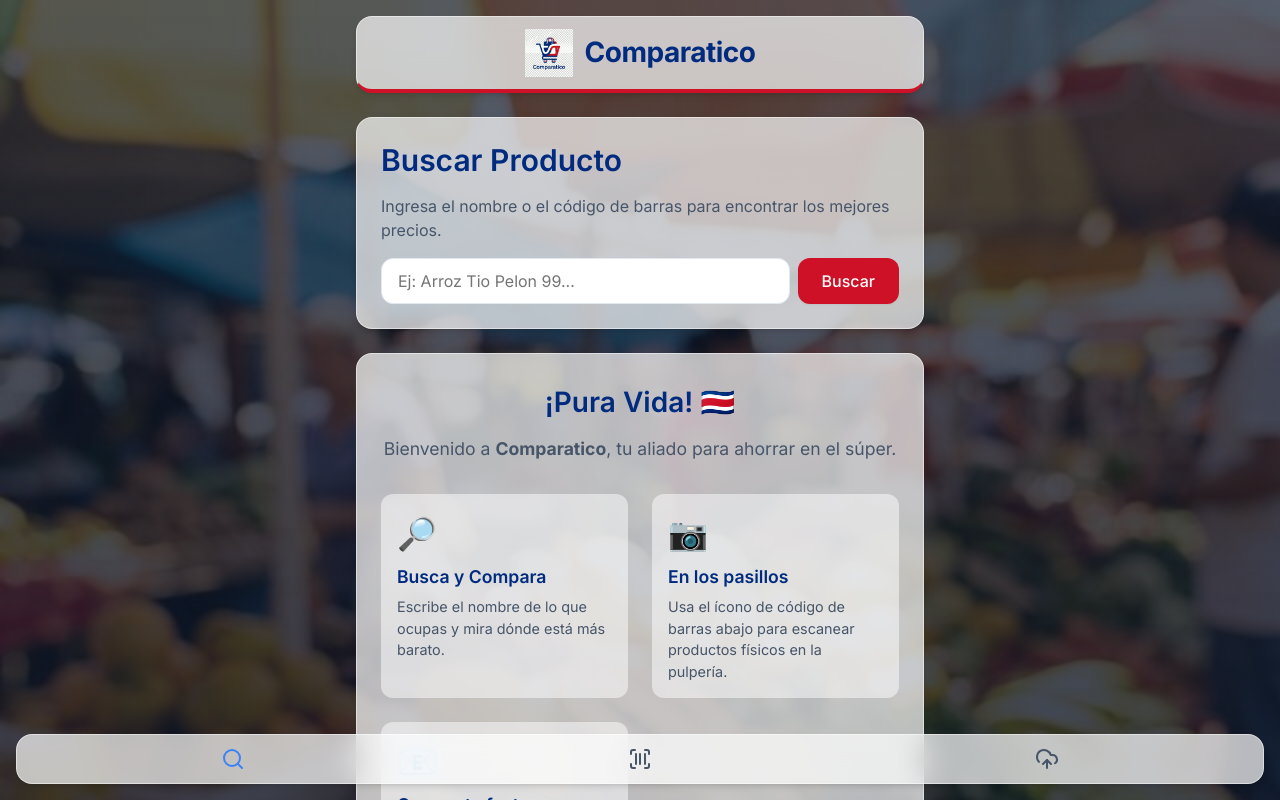
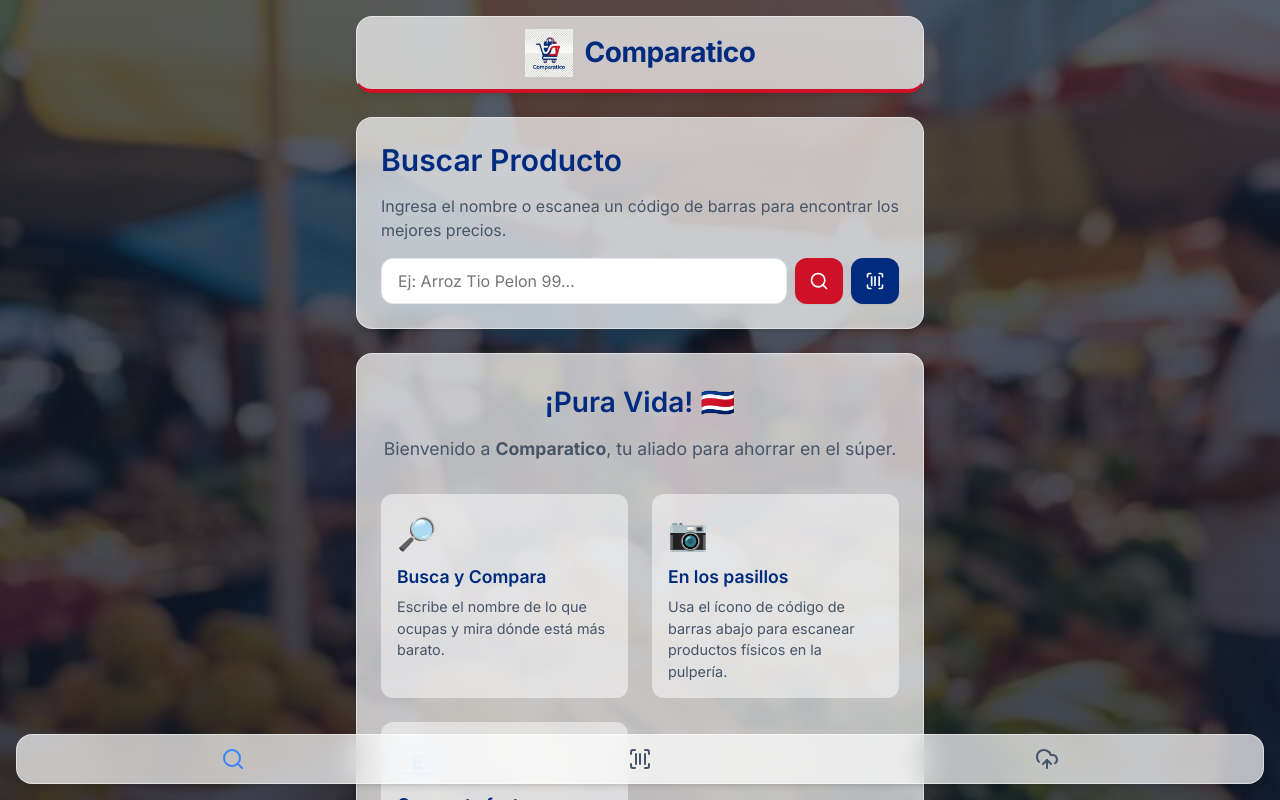
Before and after one commit to gabrielpc1190/comparatico, a React (Vite) app in the folder frontend/: page / in a window 1280 px wide. Shown: the top 800 px of the page. Built offline with nearby package versions, Linux system fonts and the light colour scheme.

Commit message:
feat: Add camera shortcut to Home search bar

```diff
--- a/frontend/src/components/Home.jsx
+++ b/frontend/src/components/Home.jsx
@@ -1,12 +1,14 @@
 import { useState, useEffect } from 'react';
-import { useSearchParams } from 'react-router-dom';
-
+import { useSearchParams, useNavigate } from 'react-router-dom';
+import { Search, ScanBarcode } from 'lucide-react';
 export default function Home() {
     const [searchParams, setSearchParams] = useSearchParams();
     const [query, setQuery] = useState(searchParams.get('barcode') || '');
     const [results, setResults] = useState([]);
     const [isSearching, setIsSearching] = useState(false);
     const [error, setError] = useState('');
+
+    const navigate = useNavigate();
 
     // Auto-search if barcode is in URL
     useEffect(() => {
@@ -54,18 +56,22 @@
         <div style={{ display: 'flex', flexDirection: 'column', gap: '1.5rem', width: '100%' }}>
             <div className="glass-panel" style={{ padding: '1.5rem' }}>
                 <h2 style={{ marginBottom: '1rem', color: '#002b7f' }}>Buscar Producto</h2>
-                <p>Ingresa el nombre o el código de barras para encontrar los mejores precios.</p>
+                <p>Ingresa el nombre o escanea un código de barras para encontrar los mejores precios.</p>
 
-                <form onSubmit={onSubmit} style={{ display: 'flex', gap: '0.5rem', marginTop: '1rem' }}>
+                <form onSubmit={onSubmit} style={{ display: 'flex', gap: '0.5rem', marginTop: '1rem', width: '100%' }}>
                     <input
                         type="text"
                         className="input-field"
                         placeholder="Ej: Arroz Tio Pelon 99..."
                         value={query}
                         onChange={(e) => setQuery(e.target.value)}
+                        style={{ flex: 1 }}
                     />
-                    <button type="submit" className="btn-primary" disabled={isSearching} style={{ backgroundColor: '#ce1126' }}>
-                        {isSearching ? '...' : 'Buscar'}
+                    <button type="submit" className="btn-primary" disabled={isSearching} style={{ backgroundColor: '#ce1126', padding: '0.75rem', minWidth: '48px' }} title="Buscar">
+                        {isSearching ? '...' : <Search size={20} />}
+                    </button>
+                    <button type="button" className="btn-primary" onClick={() => navigate('/scanner')} style={{ backgroundColor: '#002b7f', padding: '0.75rem', minWidth: '48px' }} title="Escanear Código">
+                        <ScanBarcode size={20} />
                     </button>
                 </form>
 
```
